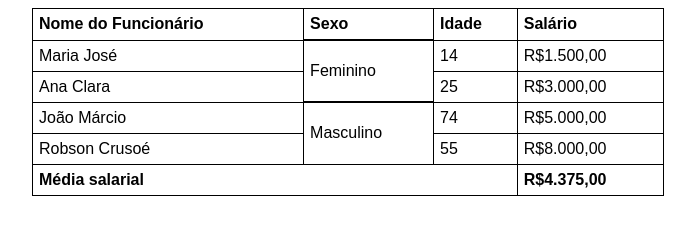
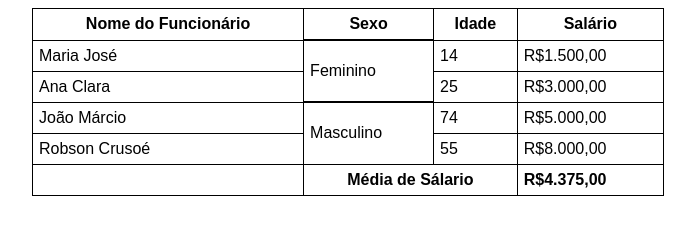
Before and after one commit to alinedalves/Lista06, a plain HTML site: page index.html in a window 1280 px wide. Shown: the whole page, without its empty margins (292-987 px from the left). Drawn offline with Linux system fonts and the light colour scheme.

Commit message:
Update index.html

```diff
--- a/index.html
+++ b/index.html
@@ -20,6 +20,7 @@
     }
     th {
       font-weight: bold;
+      text-align: center;
     }
     th:first-child {
       border-right: none;
@@ -31,6 +32,9 @@
       font-weight: bold;
     }
     .no-separator td {
+      border-top: none;
+    }
+    .no-border td {
       border-top: none;
     }
   </style>
@@ -66,8 +70,9 @@
     <td>55</td>
     <td>R$8.000,00</td>
   </tr>
-  <tr class="media-salario no-separator">
-    <td colspan="3">Média salarial</td>
+  <tr class="media-salario no-border">
+    <td></td>
+    <td colspan="2" style="text-align: center;">Média de Sálario</td>
     <td>R$4.375,00</td>
   </tr>
 </table>
```
